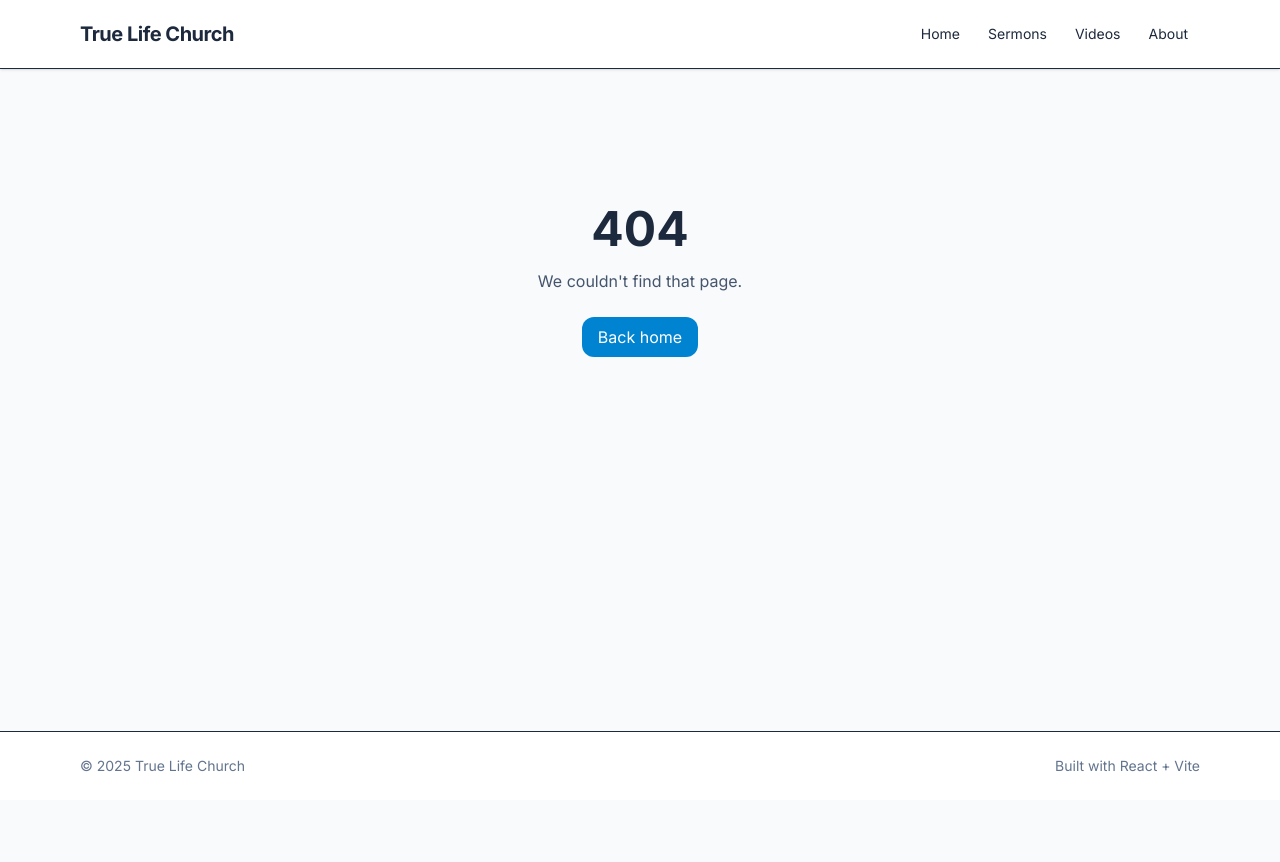
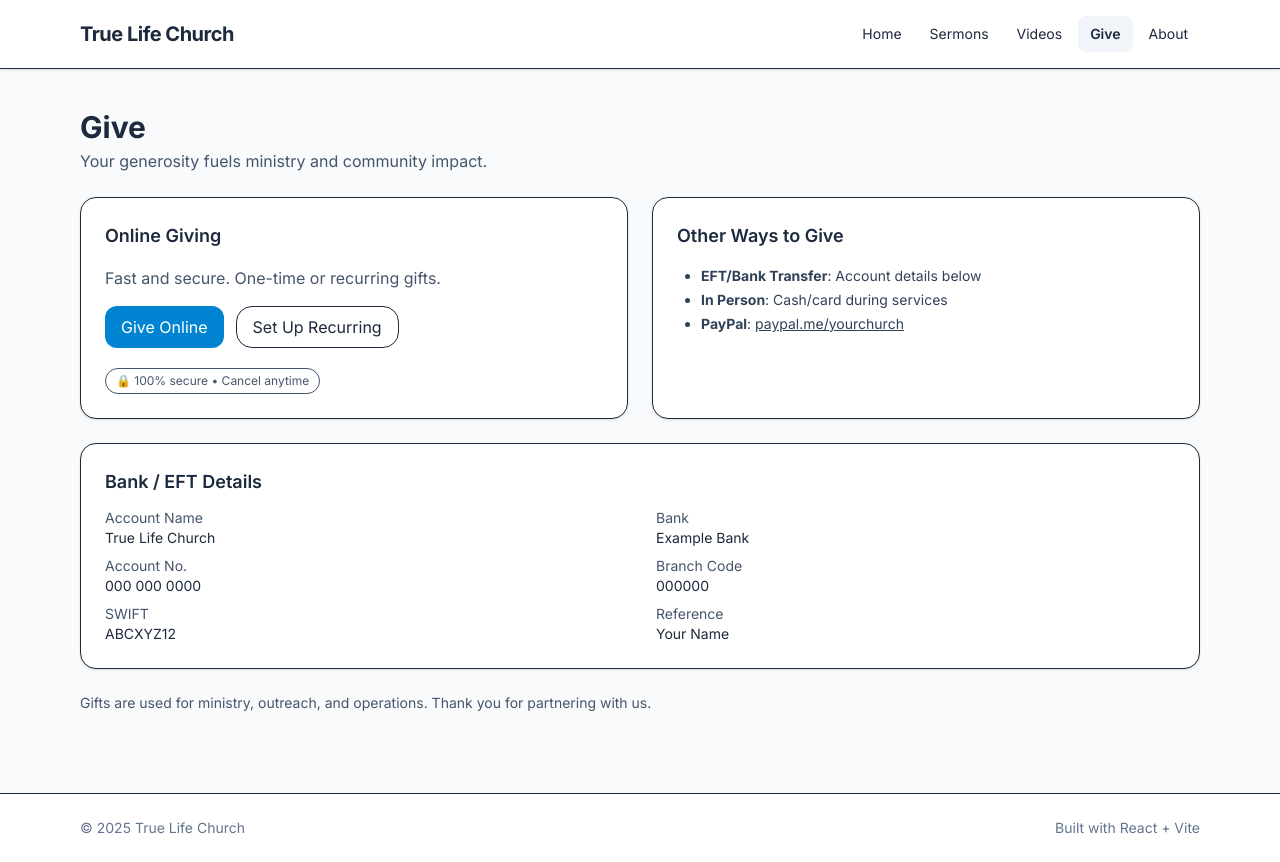
Before and after one commit to SiDMofokeng/true-life-church-site, a React (Vite) app: page /give in a window 1280 px wide. Before the commit this address had no page. Before the commit the page ends 800 px from the top, so only its background shows below. Built offline with nearby package versions, Linux system fonts and the light colour scheme.

Commit message:
feat(give): add Give route with online giving CTA, EFT details, navbar link, and docs

```diff
--- a/src/index.css
+++ b/src/index.css
@@ -41,3 +41,7 @@ body { @apply antialiased text-slate-800 bg-slate-50; }
   @apply inline-flex items-center gap-2 px-4 py-2 border transition;
 }
 .btn-outline:hover { @apply bg-slate-100; }
+
+.badge {
+  @apply inline-flex items-center gap-2 text-xs px-2.5 py-1 rounded-full border text-slate-600;
+}
--- a/src/main.jsx
+++ b/src/main.jsx
@@ -12,12 +12,15 @@ import NotFound from './pages/NotFound.jsx'
 
 import SermonDetail from './pages/SermonDetail.jsx'
 
+import Give from './pages/Give.jsx'
+
 const router = createBrowserRouter([
   { path: '/', element: <Home /> },
   { path: '/about', element: <About /> },
   { path: '/sermons', element: <Sermons /> },
   { path: '/sermons/:eid', element: <SermonDetail /> },
   { path: '/videos', element: <Videos /> },
+  { path: '/give', element: <Give /> },
   { path: '*', element: <NotFound /> },
 ])
 
--- /dev/null
+++ b/src/pages/Give.jsx
@@ -0,0 +1,54 @@
+// src/pages/Give.jsx
+import RootLayout from '../layouts/RootLayout.jsx'
+import { useEffect } from 'react'
+
+export default function Give() {
+  useEffect(() => { document.title = 'Give — True Life Church' }, [])
+  return (
+    <RootLayout>
+      <section className="space-y-6">
+        <header className="space-y-1">
+          <h1 className="text-3xl font-bold">Give</h1>
+          <p className="muted">Your generosity fuels ministry and community impact.</p>
+        </header>
+        <div className="grid md:grid-cols-2 gap-6">
+          <div className="card space-y-4">
+            <h2 className="font-semibold text-lg">Online Giving</h2>
+            <p className="muted">Fast and secure. One-time or recurring gifts.</p>
+            <div className="flex gap-3 flex-wrap">
+              {/* Replace hrefs with your real links */}
+              <a className="btn-primary" href="#" target="_blank" rel="noreferrer">Give Online</a>
+              <a className="btn-outline" href="#" target="_blank" rel="noreferrer">Set Up Recurring</a>
+            </div>
+            <p className="badge mt-1">🔒 100% secure • Cancel anytime</p>
+          </div>
+          <div className="card space-y-4">
+            <h2 className="font-semibold text-lg">Other Ways to Give</h2>
+            <ul className="list-disc pl-6 text-sm text-slate-700 space-y-1">
+              <li><strong>EFT/Bank Transfer</strong>: Account details below</li>
+              <li><strong>In Person</strong>: Cash/card during services</li>
+              <li><strong>PayPal</strong>: <a className="underline" href="#" target="_blank" rel="noreferrer">paypal.me/yourchurch</a></li>
+            </ul>
+          </div>
+        </div>
+
+        <div className="card space-y-3">
+          <h2 className="font-semibold text-lg">Bank / EFT Details</h2>
+          {/* Replace placeholders with your real details */}
+          <dl className="grid sm:grid-cols-2 gap-x-8 gap-y-2 text-sm">
+            <div><dt className="muted">Account Name</dt><dd>True Life Church</dd></div>
+            <div><dt className="muted">Bank</dt><dd>Example Bank</dd></div>
+            <div><dt className="muted">Account No.</dt><dd>000 000 0000</dd></div>
+            <div><dt className="muted">Branch Code</dt><dd>000000</dd></div>
+            <div><dt className="muted">SWIFT</dt><dd>ABCXYZ12</dd></div>
+            <div><dt className="muted">Reference</dt><dd>Your Name</dd></div>
+          </dl>
+        </div>
+
+        <p className="muted text-sm">
+          Gifts are used for ministry, outreach, and operations. Thank you for partnering with us.
+        </p>
+      </section>
+    </RootLayout>
+  )
+}
--- a/src/pages/Home.jsx
+++ b/src/pages/Home.jsx
@@ -26,6 +26,7 @@ export default function Home() {
           <div className="mt-8 flex flex-wrap gap-3 justify-center">
             <Link to="/sermons" className="btn-primary">Browse Sermons</Link>
             <Link to="/videos" className="btn-outline">Watch Videos</Link>
+            <Link to="/give" className="btn-outline">Give</Link>
           </div>
         </div>
       </section>
--- a/src/ui/AppNav.jsx
+++ b/src/ui/AppNav.jsx
@@ -10,6 +10,7 @@ export default function AppNav() {
       <NavLink to="/" end className={linkClass}>Home</NavLink>
       <NavLink to="/sermons" className={linkClass}>Sermons</NavLink>
       <NavLink to="/videos" className={linkClass}>Videos</NavLink>
+      <NavLink to="/give" className={linkClass}>Give</NavLink>
       <NavLink to="/about" className={linkClass}>About</NavLink>
     </div>
   )
```
Also changed, not shown: 1 other file (tests, documents, lock files or other folders).
